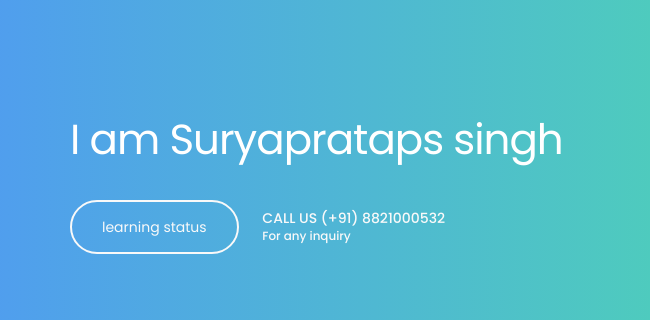
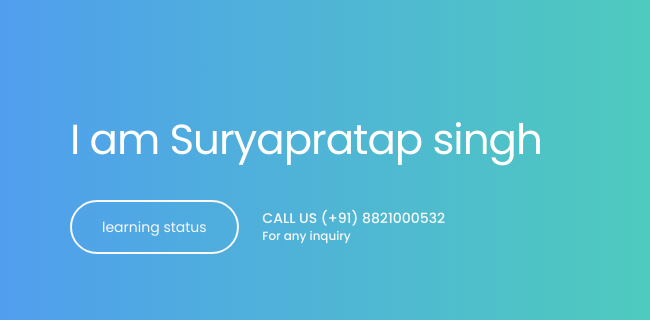
Before and after one commit to suryapratapsinghsurya/suryapratap, a plain HTML site: page index.html in a window 1280 px wide. Shown: the part 184-504 px from the top of the page, 0-650 px from the left. Drawn offline with Linux system fonts and the light colour scheme; grey boxes are pictures that could not be loaded.

Commit message:
Update index.html

```diff
--- a/index.html
+++ b/index.html
@@ -72,7 +72,7 @@
 
                     <div class="col-md-6 col-sm-12">
                          <div class="home-info">
-                              <h1>I am Suryaprataps singh</h1>
+                              <h1>I am Suryapratap singh</h1>
                               <a href="#about" class="btn section-btn smoothScroll">learning status</a>
                               <span>
                                    CALL US (+91) 8821000532
```
